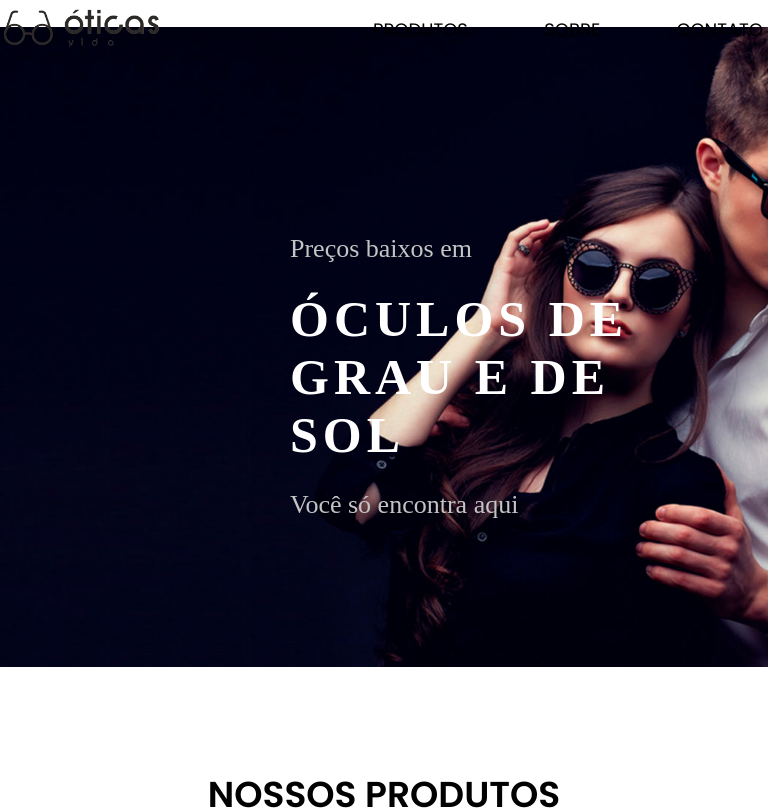
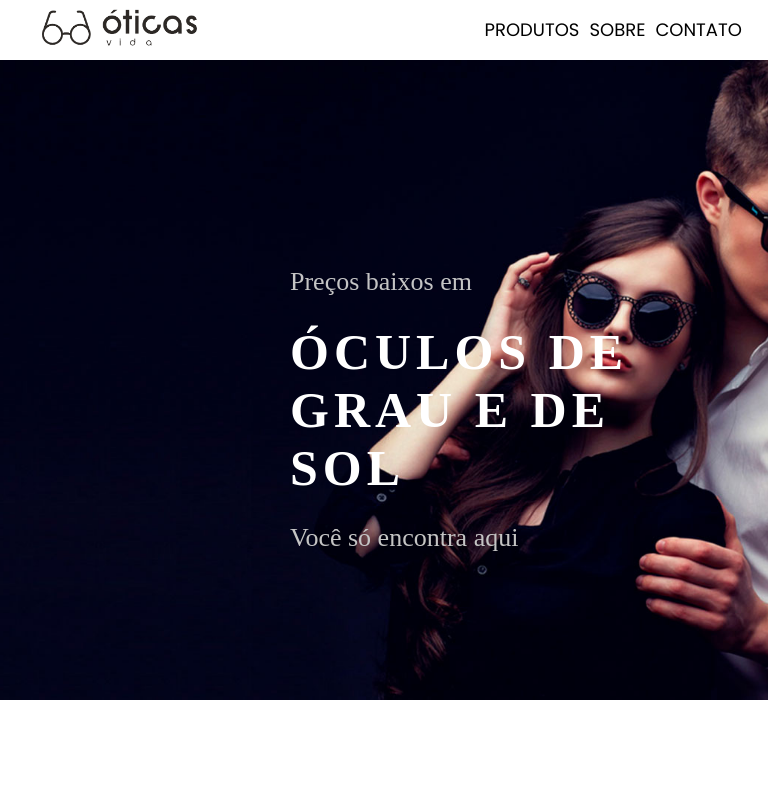
Before and after one commit to LeandroMayron/-tica-viva, a React (Create React App) app: page / in a window 768 px wide. Shown: the top 810 px of the page. Built offline with nearby package versions, Linux system fonts and the light colour scheme; a web font is replaced by a local one.

Commit message:
(Style) Estilizado a responsividade do header

```diff
--- a/src/Componentes/Topo/Style.css
+++ b/src/Componentes/Topo/Style.css
@@ -1,12 +1,13 @@
 header{
     margin: 10px 15px;
     width: 100%;
-    height: 3.5vw;
+    height: 50px;
     padding-top: 5px;
 }
 
 .topo{
     display: flex;
+    margin: 0 20px;
     justify-content: space-between;
 }
 
@@ -69,3 +70,23 @@ a{
     }
 
 }
+
+@media only screen and (min-width: 551px) and (max-width: 768px) {
+    header{
+        width: 100%;
+        height: 60px;
+
+    }
+
+    .topo{
+        width: 90%;
+        margin: 0 auto;
+        display: flex;
+        justify-content: space-between;
+        align-items: center;
+    }
+
+    nav{
+        width: 250px;
+    }
+}
```
